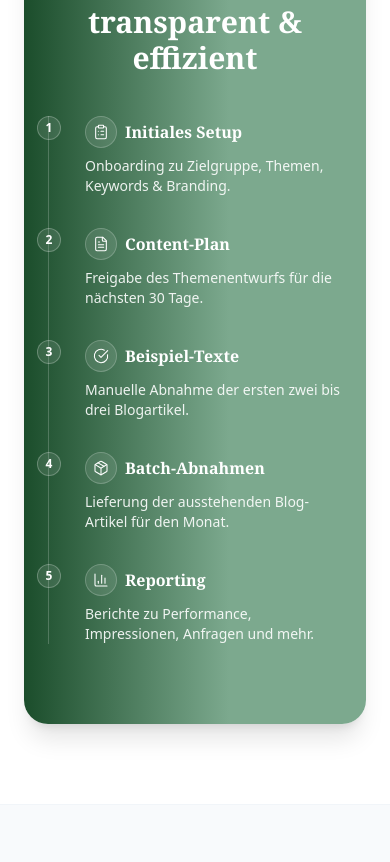
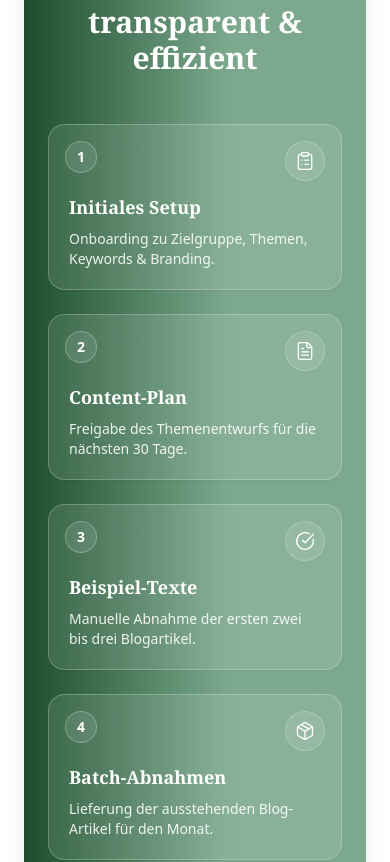
Before and after one commit to lennartnm/findbar_website, a Next.js app: page / in a window 390 px wide. Shown: the part 7944-8806 px from the top of the page. Built offline with nearby package versions, Linux system fonts and the light colour scheme.

Commit message:
Update page.tsx

```diff
--- a/src/app/page.tsx
+++ b/src/app/page.tsx
@@ -616,7 +616,7 @@ function PreiseSection({ onOpenCalendly }: { onOpenCalendly: () => void }) {
   );
 }
 
-/* ------------------------ AblaufSection (Stepper + Timeline) ----------------------- */
+/* ------------------------ AblaufSection (Card-Deck + Hover Elevate) ----------------------- */
 function AblaufSection() {
   return (
     <section id="ablauf" className="py-20">
@@ -631,56 +631,41 @@ function AblaufSection() {
               Unser Ablauf – transparent & effizient
             </h2>
 
-            {/* Desktop: Horizontaler Stepper */}
-            <div className="mt-12 hidden md:grid md:grid-cols-5 md:gap-6">
+            {/* Card-Deck */}
+            <div className="mt-12 grid grid-cols-1 gap-6 md:grid-cols-5">
               {ablauf.map(({ icon: Icon, title, desc }, idx) => (
-                <div key={idx} className="relative flex flex-col items-center text-center">
-                  {/* Verbindende Linie (hinter den Badges) */}
-                  {idx < ablauf.length - 1 && (
-                    <div
-                      className="absolute top-5 left-[55%] right-[-10%] h-[2px]"
-                      style={{
-                        background: `linear-gradient(90deg, rgba(255,255,255,0.25), rgba(255,255,255,0.55))`,
-                      }}
-                    />
-                  )}
+                <div
+                  key={idx}
+                  className="group relative rounded-2xl border border-white/15 bg-white/10 p-5 backdrop-blur-md shadow-sm transition-all duration-200 hover:-translate-y-1 hover:shadow-2xl hover:shadow-black/20"
+                >
+                  {/* feiner innerer Glow */}
+                  <div className="pointer-events-none absolute inset-0 rounded-2xl ring-1 ring-white/10" />
 
-                  {/* Nummer + Icon (Benefits-Stil) */}
-                  <div className="relative flex items-center justify-center">
-                    <div className="flex h-12 w-12 items-center justify-center rounded-full border border-white/25 bg-white/10 backdrop-blur">
-                      <span className="text-base font-semibold">{idx + 1}</span>
-                    </div>
-                    <div className="absolute -bottom-4 flex h-8 w-8 items-center justify-center rounded-full border border-white/20 bg-white/10">
-                      <Icon className="h-4 w-4 text-white" strokeWidth={1.6} />
+                  {/* Nummer-Badge (oben links) */}
+                  <div className="absolute left-4 top-4 flex h-8 w-8 items-center justify-center rounded-full border border-white/25 bg-white/10 text-sm font-semibold">
+                    {idx + 1}
+                  </div>
+
+                  {/* Icon (oben rechts) im Benefits-Stil */}
+                  <div className="absolute right-4 top-4">
+                    <div className="flex h-10 w-10 items-center justify-center rounded-full border border-white/20 bg-white/10">
+                      <Icon className="h-5 w-5 text-white" strokeWidth={1.6} />
                     </div>
                   </div>
 
-                  {/* Text */}
-                  <h3 className={`mt-6 text-lg font-semibold ${serifClass}`}>{title}</h3>
-                  <p className="mt-2 text-sm text-white/90">{desc}</p>
+                  {/* Content */}
+                  <div className="pt-12">
+                    <h3 className={`text-lg font-semibold ${serifClass}`}>{title}</h3>
+                    <p className="mt-2 text-sm text-white/90">{desc}</p>
+                  </div>
+
+                  {/* Hover-Accent unten */}
+                  <div
+                    className="absolute inset-x-0 -bottom-px h-0.5 opacity-0 transition-opacity duration-200 group-hover:opacity-100"
+                    style={{ background: "linear-gradient(90deg, rgba(255,255,255,0.0), rgba(255,255,255,0.7), rgba(255,255,255,0.0))" }}
+                  />
                 </div>
               ))}
-            </div>
-
-            {/* Mobile: Vertikale Timeline */}
-            <div className="mt-10 md:hidden">
-              <ol className="relative border-l border-white/20 pl-5">
-                {ablauf.map(({ icon: Icon, title, desc }, idx) => (
-                  <li key={idx} className="mb-8 ml-4">
-                    {/* Marker + Icon (Benefits-Stil) */}
-                    <span className="absolute -left-3 flex h-6 w-6 items-center justify-center rounded-full border border-white/25 bg-white/10 text-xs font-semibold">
-                      {idx + 1}
-                    </span>
-                    <div className="mb-2 flex items-center gap-2">
-                      <div className="flex h-8 w-8 items-center justify-center rounded-full border border-white/20 bg-white/10">
-                        <Icon className="h-4 w-4 text-white" strokeWidth={1.6} />
-                      </div>
-                      <h3 className={`text-base font-semibold ${serifClass}`}>{title}</h3>
-                    </div>
-                    <p className="text-sm text-white/90">{desc}</p>
-                  </li>
-                ))}
-              </ol>
             </div>
           </div>
 
@@ -691,7 +676,6 @@ function AblaufSection() {
     </section>
   );
 }
-
 
 
 /* ---------------------- FAQ Section ---------------------- */
```
